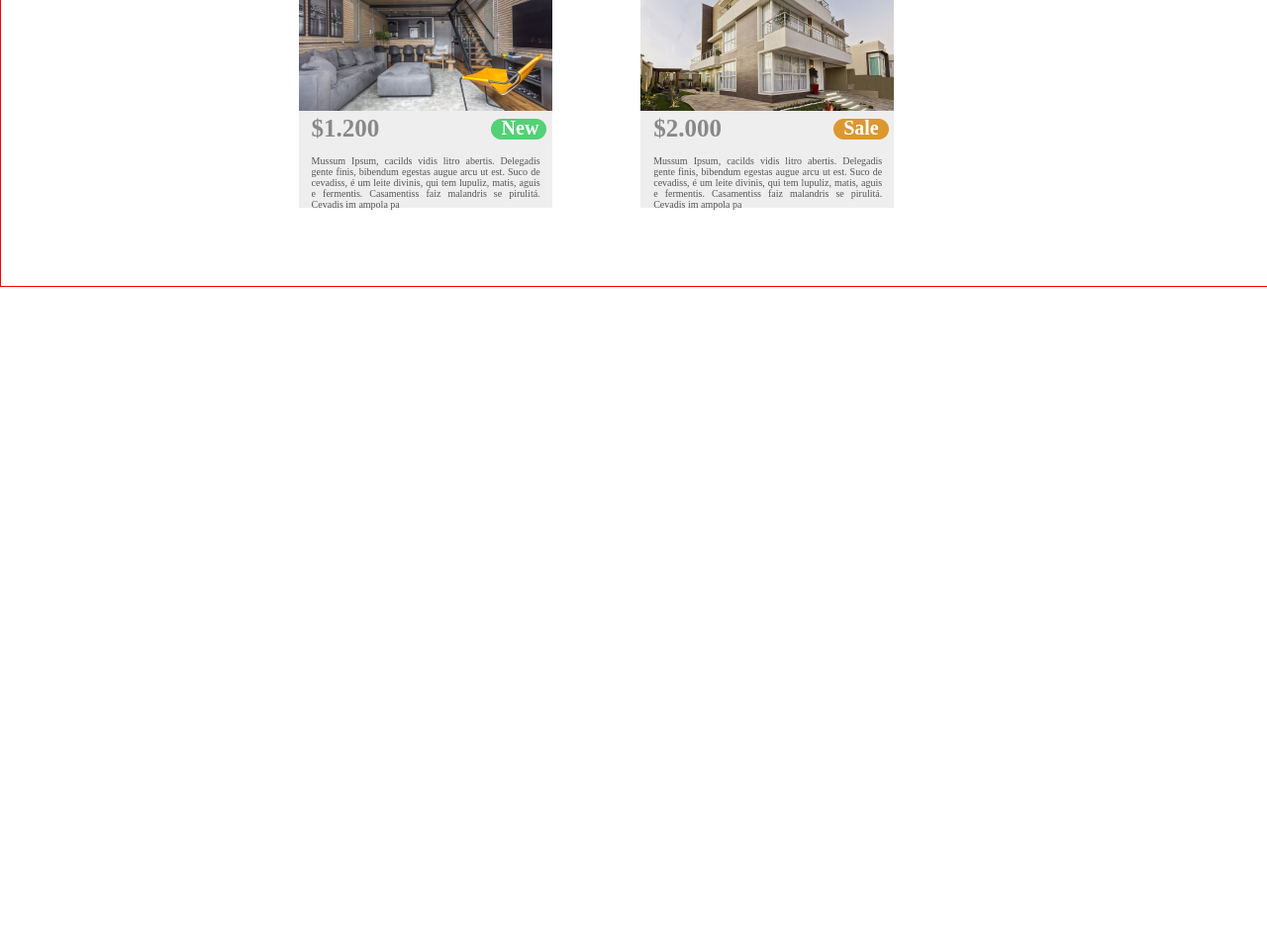
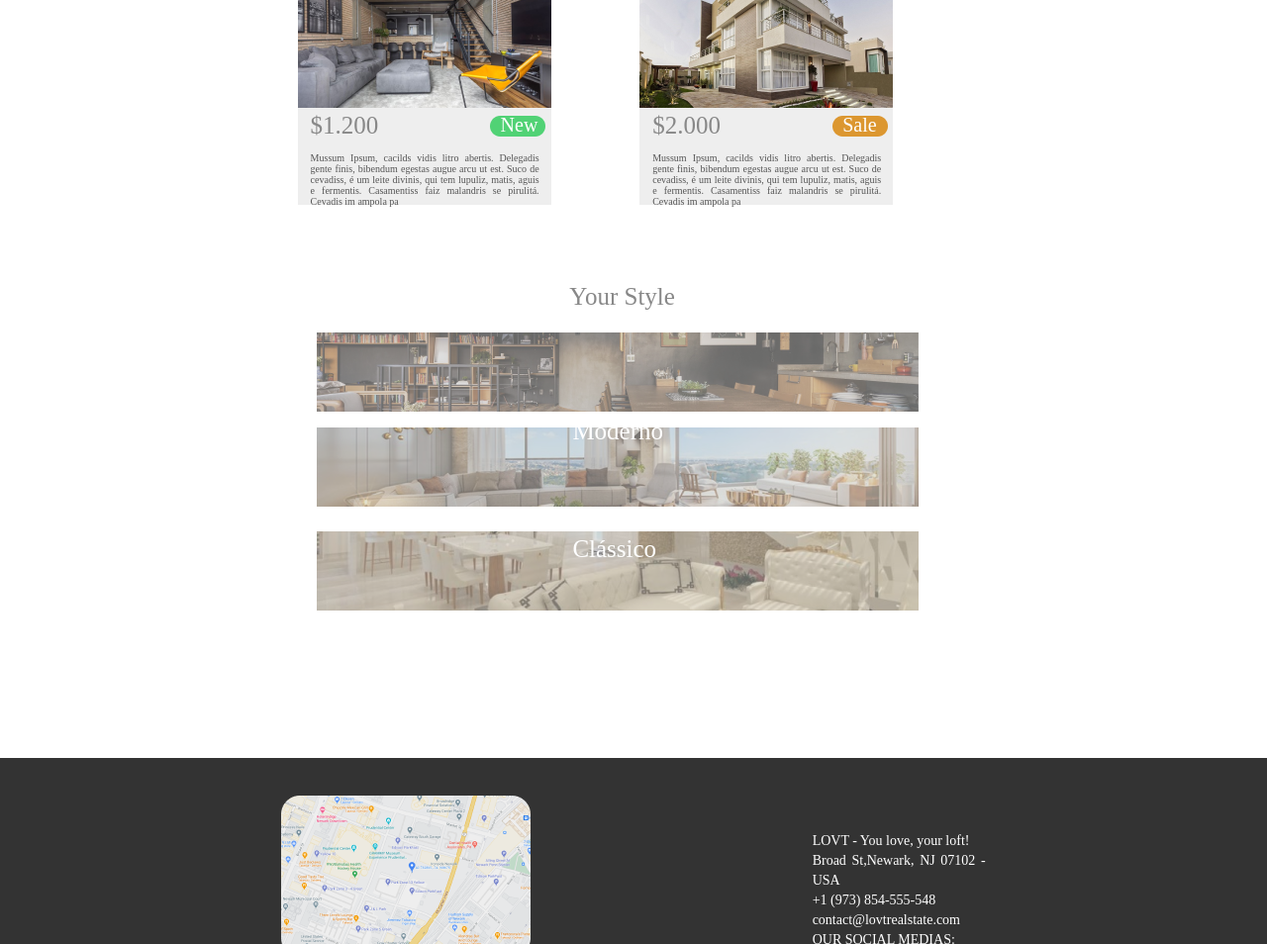
Before and after one commit to thaynovellino/lovt, a plain HTML site: page Home/index.html in a window 1280 px wide. Shown: the part 650-1604 px from the top of the page at 99% size. Before the commit the page ends 940 px from the top, so only its background shows below. Drawn offline with Linux system fonts and the light colour scheme.

Commit message:
Site pronto, mas sem configurar media querie

```diff
--- a/Home/index.html
+++ b/Home/index.html
@@ -59,9 +59,33 @@
                 <p>Mussum Ipsum, cacilds vidis litro abertis. Delegadis gente finis, bibendum egestas augue arcu ut est. Suco de cevadiss, é um leite divinis, qui tem lupuliz, matis, aguis e fermentis. Casamentiss faiz malandris se pirulitá. Cevadis im ampola pa</p>
             </div>
         </div>
+    </section>
+
+     <!-- navegação do usuário -->
+
+    <section class="section03">
+
+            <div><h3 id="your-style">Your Style</h3></div>
+            <div><a href="#"><img class="industrial" src="../img/esfumaçado.png"></a></div>
+            <div><a href="#"><img class="moderno" src="../img/esfumaçado.png"></a></div>
+            <div><a href="#"><img class="classico" src="../img/esfumaçado.png"></a></div>
+            <spain id="texto01"><h3 style="color:white">Industrial</h3></spain>
+            <spain id="texto02"><h3 style="color:white">Moderno</h3></spain>
+            <spain id="texto03"><h3 style="color:white">Clássico</h3></spain>
 
     </section>
 
+    <!-- Footer -->
+
+    <footer>
+
+        <div class="div01"><img class="map" src="../img/map.png" alt="mapa"></div>
+        <div class="div02"><h6>LOVT - You love, your loft!<br>Broad St,Newark, NJ 07102 - USA<br>+1 (973) 854-555-548<br>contact@lovtrealstate.com<br>OUR SOCIAL MEDIAS:<br><img src="../img/instagram.png" id="instagram"><img src="../img/facebook.png" id="facebook"><img src="../img/whatsapp.png" id="whatsapp"></h6></div>
+
+
+
+
+    </footer>
 </main>
 </body>
 </html>
--- a/Home/style.css
+++ b/Home/style.css
@@ -39,7 +39,7 @@ h1 {
 
 h2 {
     font-family: "Ropa Sans";
-    font-family: normal;
+    font-style: normal;
     font-weight: 400;
     font-size: 10px;
     line-height: 11px;
@@ -61,7 +61,6 @@ h2 {
 /* carrossel */
 
 .section01 {
-    border: solid 1px greenyellow;
     width: 100vw;
     height: 60vh;
 }
@@ -82,14 +81,13 @@ h2 {
 .segundo-botao {
     position: absolute;
     bottom: 58%;
-    right: 31.5%;
+    right: 30.5%;
 }
 
 /* anuncios */
 
 .section02 {
 
-    border: solid 1px red;
     display: flex;
     justify-content:center;
     align-items: center;
@@ -110,6 +108,8 @@ h2 {
 h3 {
     color: #888888;
     font-family: "Ropa Sans";
+    font-style: normal;
+    font-weight: 400;
     font-size: 25px;
     Width: 86px;
     Height: 33px;
@@ -118,6 +118,8 @@ h3 {
 h4 {
     color: white;
     font-family: "Ropa Sans";
+    font-style: normal;
+    font-weight: 400;
     font-size: 20px;
     width: 48px;
     height: 19px;
@@ -190,3 +192,95 @@ p {
     left: 5%;
     bottom: 15%;
 }
+
+/* navegação do usuário */
+
+.section03 {
+    Width: 608px;
+    Height: 60vh;
+    margin-left: 25%;
+    display: flex;
+    flex-direction: column;
+
+}
+
+#your-style {
+    Width: 266px;
+    Height: 33px;
+    position: relative;
+    left: 42%;
+}
+
+.industrial {
+    background-image: url("../img/industrial.png");
+    position: relative;
+    top: 20%;
+}
+
+#texto01 {
+    position: relative;
+    bottom: 55%;
+    left: 42%;
+}
+
+
+.moderno {
+    background-image: url(../img/moderno.png);
+    position: relative;
+    top: 35%;
+
+}
+
+#texto02 {
+    position: relative;
+    bottom: 38%;
+    left: 42.5%;
+}
+
+
+.classico {
+    background-image: url("../img/classico.png");
+    position: relative;
+    top: 60%
+
+}
+
+#texto03 {
+    position: relative;
+    bottom: 20%;
+    left: 42.5%;
+}
+
+footer {
+    width: 100vw;
+    height: 243px;
+    background-color: #333333;
+    display: flex;
+    align-items: center;
+    justify-content: space-evenly;
+}
+
+h6 {
+    width: 175px;
+    height: 95px;
+    font-family: "Ropa Sans";
+    font-size: 14px;
+    font-style: normal;
+    font-weight: 400;
+    text-align: justify;
+    line-height: 20px;
+    color: white;
+
+}
+
+#facebook {
+    position: relative;
+    left: 15%;
+
+}
+
+#whatsapp {
+    position: relative;
+    left: 30%;
+
+}
```
